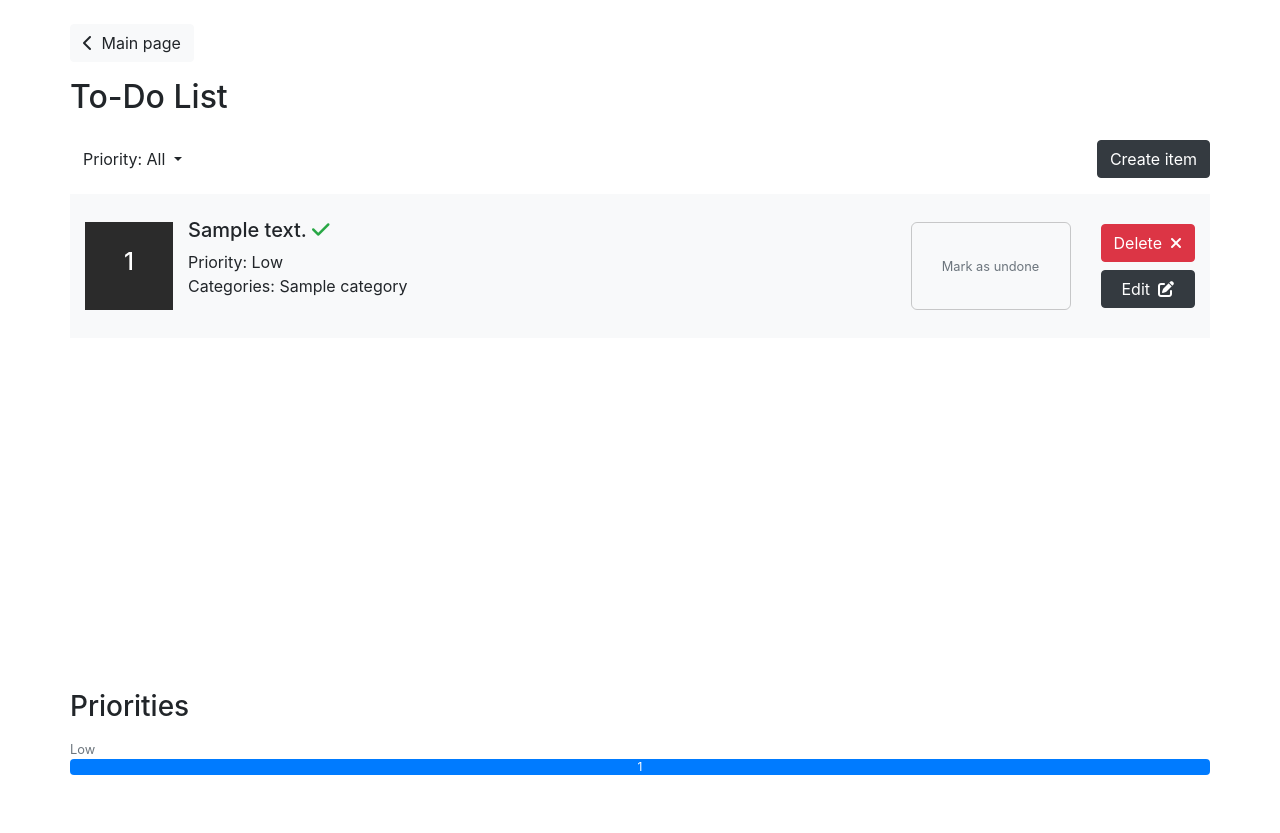
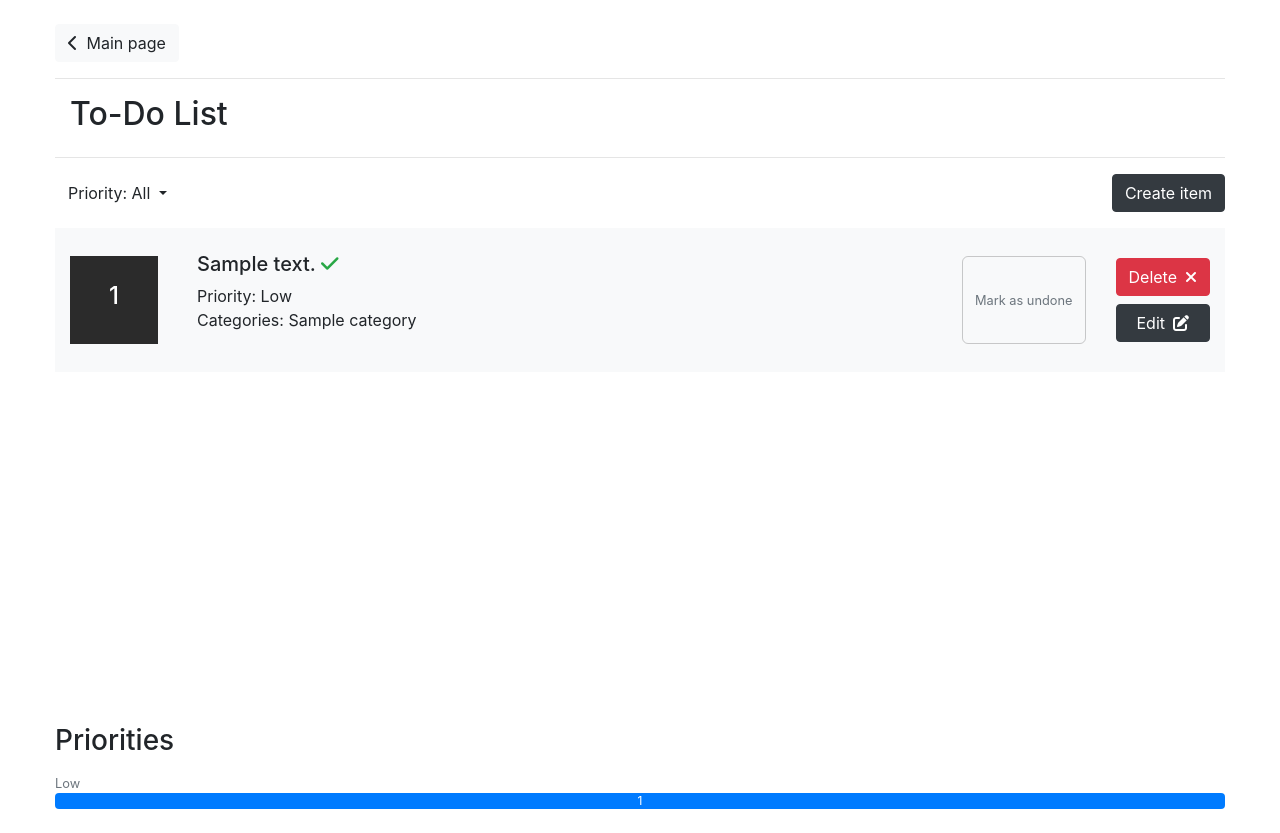
Before and after one commit to relax-man/SF-ModuleD8, a Django app: page /todolist/list-item/ in a window 1280 px wide. Before the commit the page ends 775 px from the top, so only its background shows below. Run offline with Django 3.2, Linux system fonts and the light colour scheme; a user stored in the database is signed in; tables that the repository leaves empty hold one stand-in row (values such as "Sample post"); parts of the project's set-up code (start-up, migrations or seed data) failed here and were passed over; some libraries are stand-ins or nearby versions.

Commit message:
Some minor & visual corrections

```diff
--- a/src/apps/todolist/views.py
+++ b/src/apps/todolist/views.py
@@ -35,6 +35,7 @@ class TodoItemListView(LoginRequiredMixin, ListView):
 
     model = TodoItem
     template_name = 'todolist/list_item.html'
+    login_url = reverse_lazy('admin:index')
 
     def get(self, request, *args, **kwargs):
         self.priority = kwargs.get('priority')
--- a/src/static/css/base.min.css
+++ b/src/static/css/base.min.css
@@ -1 +1 @@
-.main-link{position:relative;height:30em;background-position:center;background-size:cover;-webkit-filter:blur(3px) brightness(0.8);filter:blur(3px) brightness(0.8)}.main-page-name{position:absolute;top:50%;left:50%;-webkit-transform:translate(-50%, -50%);transform:translate(-50%, -50%)}.tasks-container{height:30em;overflow-y:scroll}.task__number{display:-webkit-box;display:-ms-flexbox;display:flex;-webkit-box-align:center;-ms-flex-align:center;align-items:center;-webkit-box-pack:center;-ms-flex-pack:center;justify-content:center;width:5.5em;min-height:5.5em;background-color:#2b2b2b}.task__btn{display:-webkit-box;display:-ms-flexbox;display:flex;-webkit-box-align:center;-ms-flex-align:center;align-items:center;-webkit-box-pack:center;-ms-flex-pack:center;justify-content:center}.task__btn_is-completed{width:10em;min-height:5.5em;border:1px solid rgba(0,0,0,0.2);border-radius:6px}.category{border:1px solid rgba(0,0,0,0.2);border-radius:4px}.container{min-height:100vh}
+.main-link{position:relative;height:30em;background-position:center;background-size:cover;-webkit-filter:blur(3px) brightness(0.8);filter:blur(3px) brightness(0.8)}.main-page-name{position:absolute;top:50%;left:50%;-webkit-transform:translate(-50%, -50%);transform:translate(-50%, -50%)}.tasks-container{height:30em;overflow-y:scroll}.task__number{display:-webkit-box;display:-ms-flexbox;display:flex;-webkit-box-align:center;-ms-flex-align:center;align-items:center;-webkit-box-pack:center;-ms-flex-pack:center;justify-content:center;width:5.5em;min-height:5.5em;background-color:#2b2b2b}.task__description{min-width:16em}.task__btn{display:-webkit-box;display:-ms-flexbox;display:flex;-webkit-box-align:center;-ms-flex-align:center;align-items:center;-webkit-box-pack:center;-ms-flex-pack:center;justify-content:center}.task__btn_is-completed{-ms-flex-preferred-size:10em;flex-basis:10em;min-height:5.5em;border:1px solid rgba(0,0,0,0.2);border-radius:6px}.category{border:1px solid rgba(0,0,0,0.2);border-radius:4px}.container{min-height:100vh}
--- a/src/static/scss/todolist/_todolist.scss
+++ b/src/static/scss/todolist/_todolist.scss
@@ -12,6 +12,10 @@
     background-color: #2b2b2b;
 }
 
+.task__description {
+    min-width: 16em;
+}
+
 .task__btn {
     display: flex;
     align-items: center;
@@ -19,7 +23,7 @@
 }
 
 .task__btn_is-completed {
-    width: 10em;
+    flex-basis: 10em;
     min-height: 5.5em;
     border: 1px solid rgba(#000, 0.2);
     border-radius: 6px;
--- a/src/templates/index.html
+++ b/src/templates/index.html
@@ -17,7 +17,7 @@
 
 <body>
 
-    <div class="container py-3 py-md-4">
+    <div class="container px-4 px-md-0 py-3 py-md-4">
         {% block header %}{% endblock %}
         {% block content %}{% endblock %}
     </div>
--- a/src/templates/todolist/list_item.html
+++ b/src/templates/todolist/list_item.html
@@ -6,9 +6,11 @@
 <div class="row">
     {% include 'main/back_button.html' with url='main:index' page_name='Main page' %}
 </div>
+<hr class="row">
 <div class="row my-3">
-    <span class="h2">To-Do List</span>
+    <span class="col-12 h2">To-Do List</span>
 </div>
+<hr class="row">
 <div class="row d-flex justify-content-between">
     <div class="dropdown">
         <button
@@ -50,15 +52,16 @@
 
 {% block content %}
 <div class="tasks-container row flex-column flex-nowrap mt-3">
+    {% if object_list.exists %}
     {% for task in object_list %}
     <div class="task col flex-grow-0 bg-light m-0 mb-3">
-        <div class="row">
+        <div class="row py-3 py-md-0">
             <div class="col flex-grow-0 d-flex align-items-center">
                 <div class="task__number">
                     <span class="h4 text-white">{{ forloop.counter }}</span>
                 </div>
             </div>
-            <div class="col flex-grow-1 position-static p-4 pl-md-0">
+            <div class="task__description col flex-grow-1 p-4">
                 <h5 class="truncate">
                     {{ task.description }}
                     {% if task.is_completed %}
@@ -78,7 +81,7 @@
                     {% endif %}
                 </p>
             </div>
-            <div class="col flex-grow-0 d-flex align-items-center">
+            <div class="col flex-md-grow-0 d-flex align-items-center mb-2 mb-sm-0">
                 <a
                     href="{% url 'todolist:toggle_complete' pk=task.pk %}"
                     class="task__btn task__btn_is-completed btn btn-outline-white"
@@ -88,7 +91,7 @@
                     </small>
                 </a>
             </div>
-            <div class="col flex-grow-0 d-flex flex-column justify-content-center">
+            <div class="col flex-md-grow-0 d-flex flex-column justify-content-center">
                 <a
                     href="{% url 'todolist:delete_item' pk=task.pk %}"
                     class="task__btn btn btn-danger"
@@ -107,6 +110,11 @@
         </div>
     </div>
     {% endfor %}
+    {% else %}
+    <div class="col d-flex align-items-center justify-content-center">
+        <span class="display-4 text-center">No tasks here yet</span>
+    </div>
+    {% endif %}
 </div>
 <div class="priorities-container row flex-column">
     <span class="h3 my-3">Priorities</span>
```
